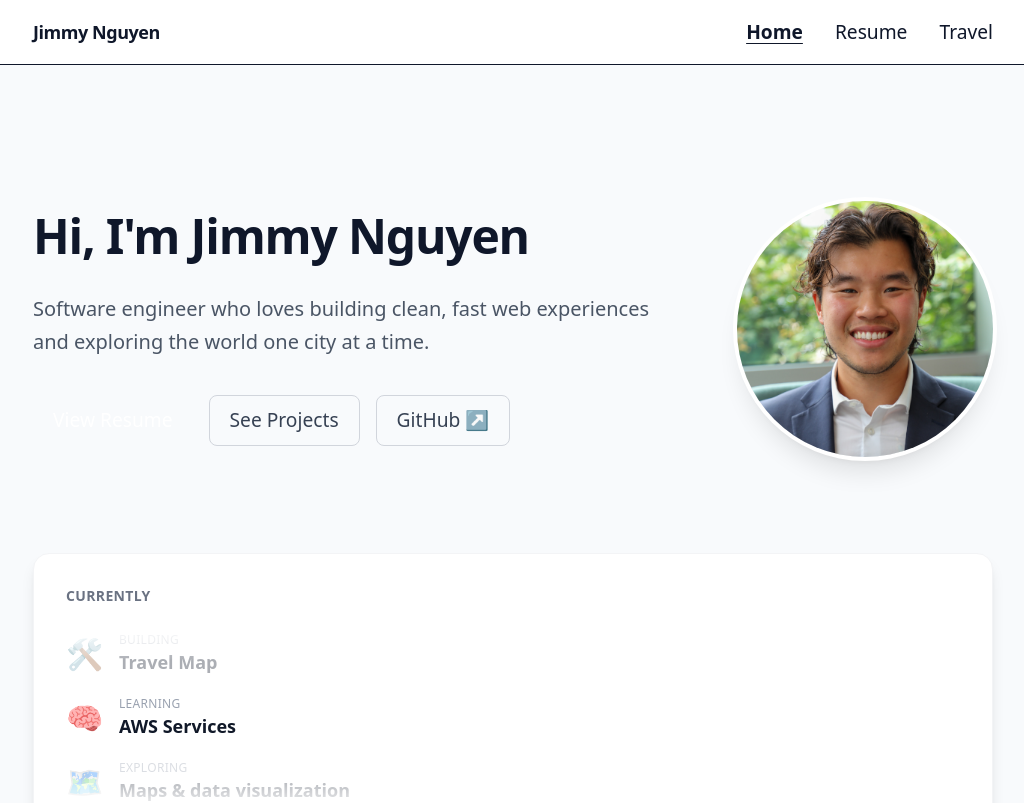
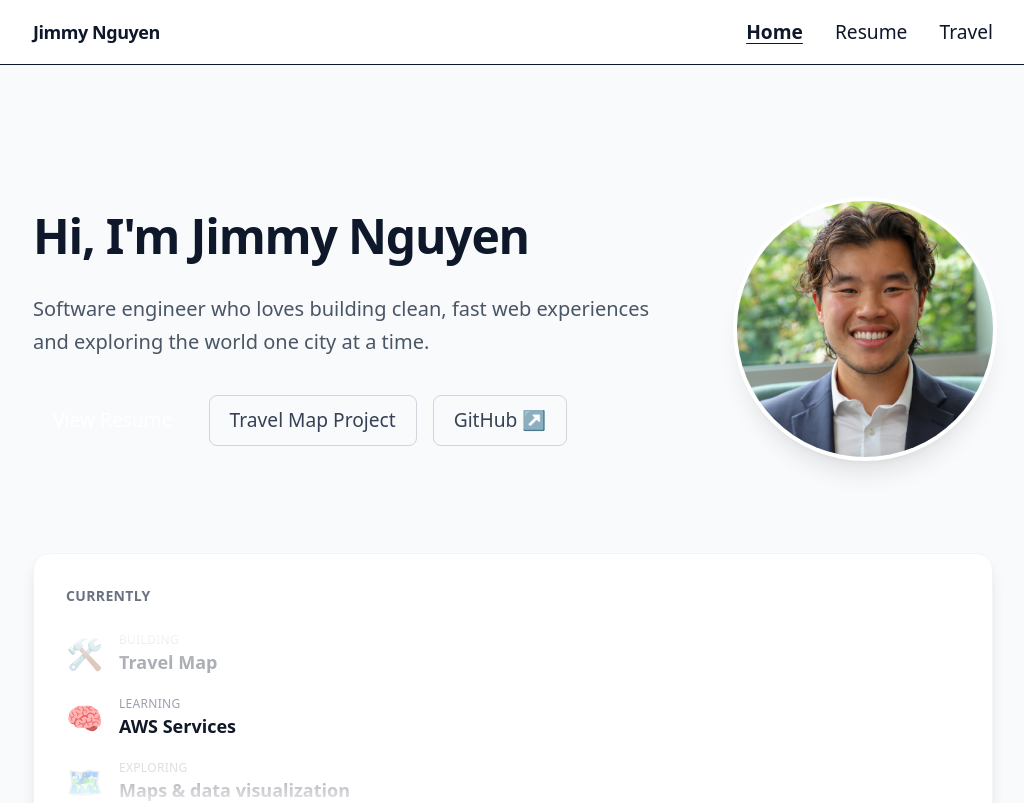
Before and after one commit to jimmytwin7/JimmyNguyen, a Next.js app: page / in a window 1280 px wide. Shown: the top 803 px of the page, without its empty margins (127-1151 px from the left). Built offline with nearby package versions, Linux system fonts and the light colour scheme.

Commit message:
content: travel map url

```diff
--- a/src/app/page.tsx
+++ b/src/app/page.tsx
@@ -35,10 +35,10 @@ export default function HomePage() {
               View Resume
             </Link>
             <Link
-              href="/projects"
+              href="/travel"
               className="inline-flex items-center px-5 py-2.5 rounded-lg font-medium border border-gray-300 text-gray-700 hover:border-gray-400"
             >
-              See Projects
+              Travel Map Project
             </Link>
             <a
               href="https://github.com/jimmytwin7"
```
